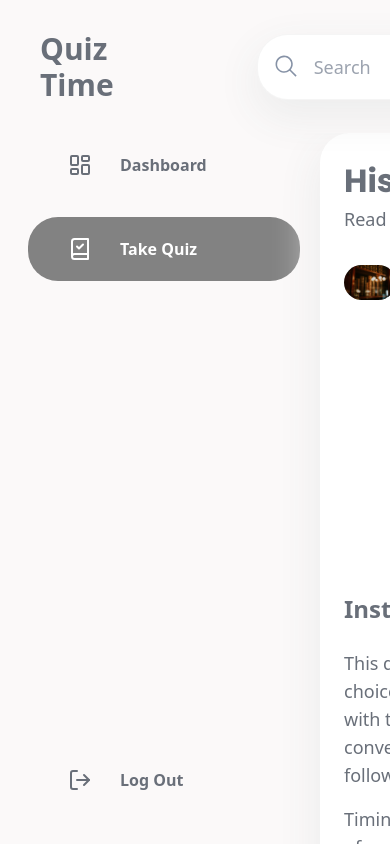
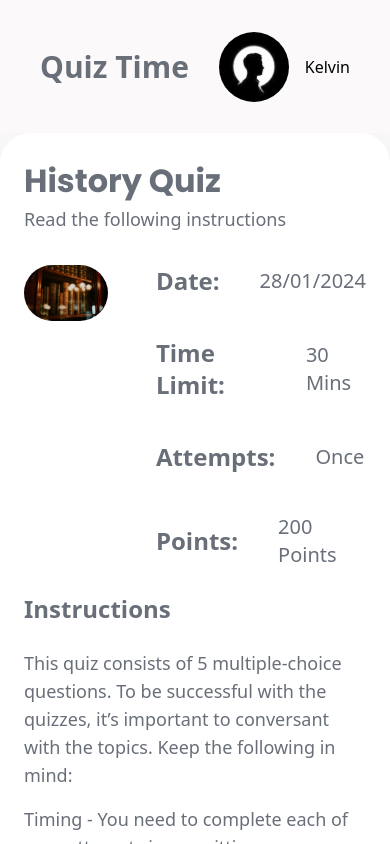
Before and after one commit to kelvin888/kwizzy-ui, a Next.js app: page /quiz/details in a window 390 px wide. Built offline with nearby package versions, Linux system fonts and the light colour scheme; a web font is replaced by a local one.

Commit message:
Add responsiveness to admin layout

```diff
--- a/src/app/(admin)/dashboard/page.tsx
+++ b/src/app/(admin)/dashboard/page.tsx
@@ -10,7 +10,7 @@ export default function Dashboard() {
     return (
         <div>
             <div className="flex items-start gap-6">
-                <div className="border-2 border-grayscale-20 rounded-[1.875rem]">
+                <div className="border-2 border-grayscale-20 rounded-[1.875rem] hidden xl:block">
                     <Image className="rounded-[1.875rem] w-[18.6rem]" src={ProfileIcon} alt="profile icon" />
                 </div>
                 <div className="flex-1 pt-2">
--- a/src/components/layout/ContentBox/Content/Content.tsx
+++ b/src/components/layout/ContentBox/Content/Content.tsx
@@ -6,7 +6,7 @@ type Props = {
 
 export const AdminContent: FC<Props> = ({ children }) => {
     return (
-        <div className='bg-white max-w-[67rem] rounded-[1.875rem] min-h-[50rem] shadow-sm p-6 mb-10 bottom-7 flex-1 mr-8'>
+        <div className='bg-white w-full xl:max-w-[67rem] rounded-[1.875rem] min-h-[50rem] shadow-sm p-6 mb-10 bottom-7 flex-1 mr-8'>
             {children}
         </div>
     )
--- a/src/components/layout/ContentBox/ContentBox.tsx
+++ b/src/components/layout/ContentBox/ContentBox.tsx
@@ -5,7 +5,7 @@ type Props = {
 }
 export const ContentBox: FC<Props> = ({ children }) => {
     return (
-        <div className='absolute top-[8.313rem] left-[20rem] w-full md:w-[calc(100vw_-_329px)]'>
+        <div className='absolute top-[8.313rem] xl:left-[20rem] w-full xl:w-[calc(100vw_-_329px)]'>
             <AdminContent>
                 {children}
             </AdminContent>
--- a/src/components/layout/ContentBox/Sidebar/Sidebar.tsx
+++ b/src/components/layout/ContentBox/Sidebar/Sidebar.tsx
@@ -9,7 +9,7 @@ export const AdminSidebar = () => {
     const router = useRouter();
 
     return (
-        <div className='fixed  h-[calc(100vh_-_133px)] top-[8.313rem] flex flex-col w-[20.5rem] px-7'>
+        <div className='fixed  h-[calc(100vh_-_133px)] top-[8.313rem] xl:flex flex-col w-[20.5rem] px-7 hidden'>
             <div className='flex flex-col gap-5'>
                 <MenuItem Icon={LayoutDashboard} title='Dashboard' url='/dashboard' />
                 <MenuItem Icon={BookCheckIcon} title='Take Quiz' url='/quiz' />
--- a/src/components/layout/Header/Header.tsx
+++ b/src/components/layout/Header/Header.tsx
@@ -8,7 +8,7 @@ export const AdminHeader = () => {
     return (
         <div className='fixed top-0 z-20 bg-grayscale-20 flex h-[8.313rem] w-full items-center opacity-100 px-10'>
             <div className='text-grayscale-90 font-extrabold text-3xl'>Quiz Time</div>
-            <div className='ml-36'>
+            <div className='ml-36 hidden'>
                 <TextInput iconBefore={<Image src={SearchIcon} alt='search icon' />} className='w-[22.25rem] pl-14 text-lg placeholder:text-lg text-grayscale-90' placeholder='Search' />
             </div>
             <div className='ml-auto flex items-center gap-4'>
```
